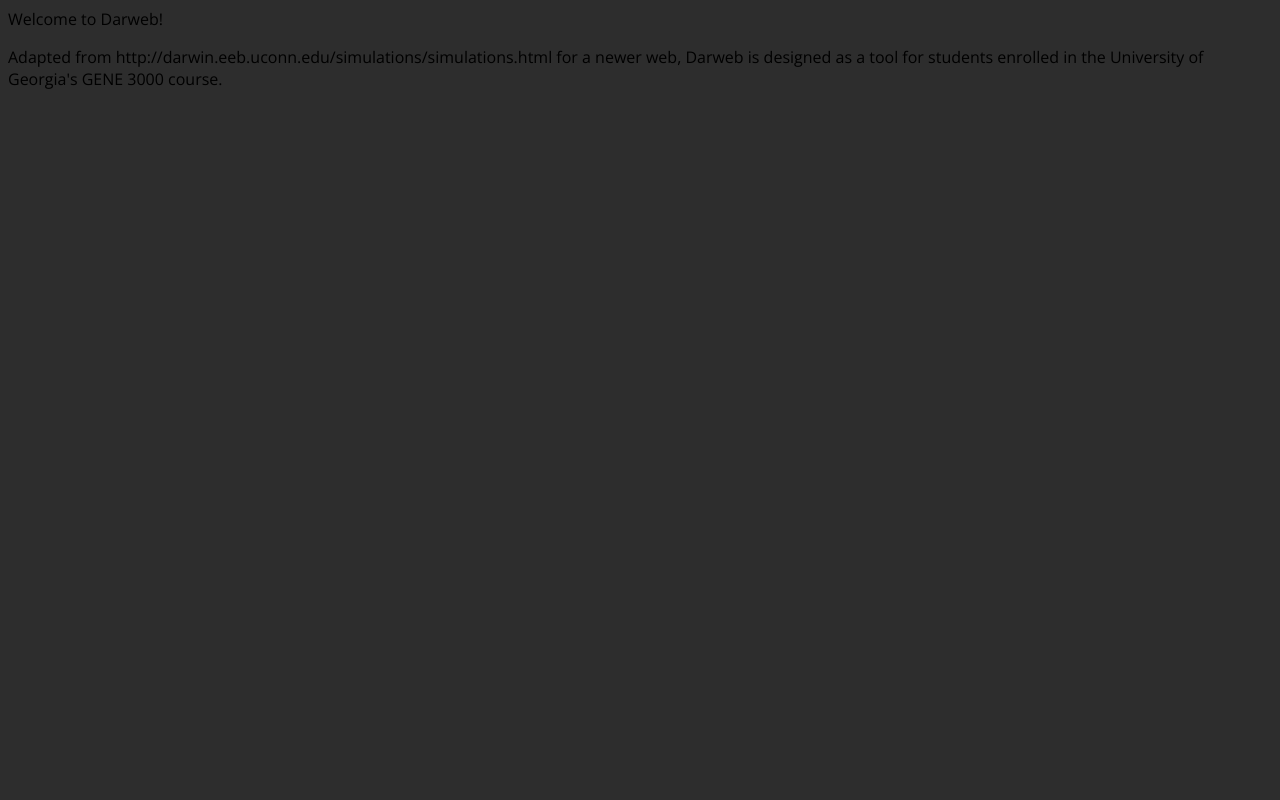
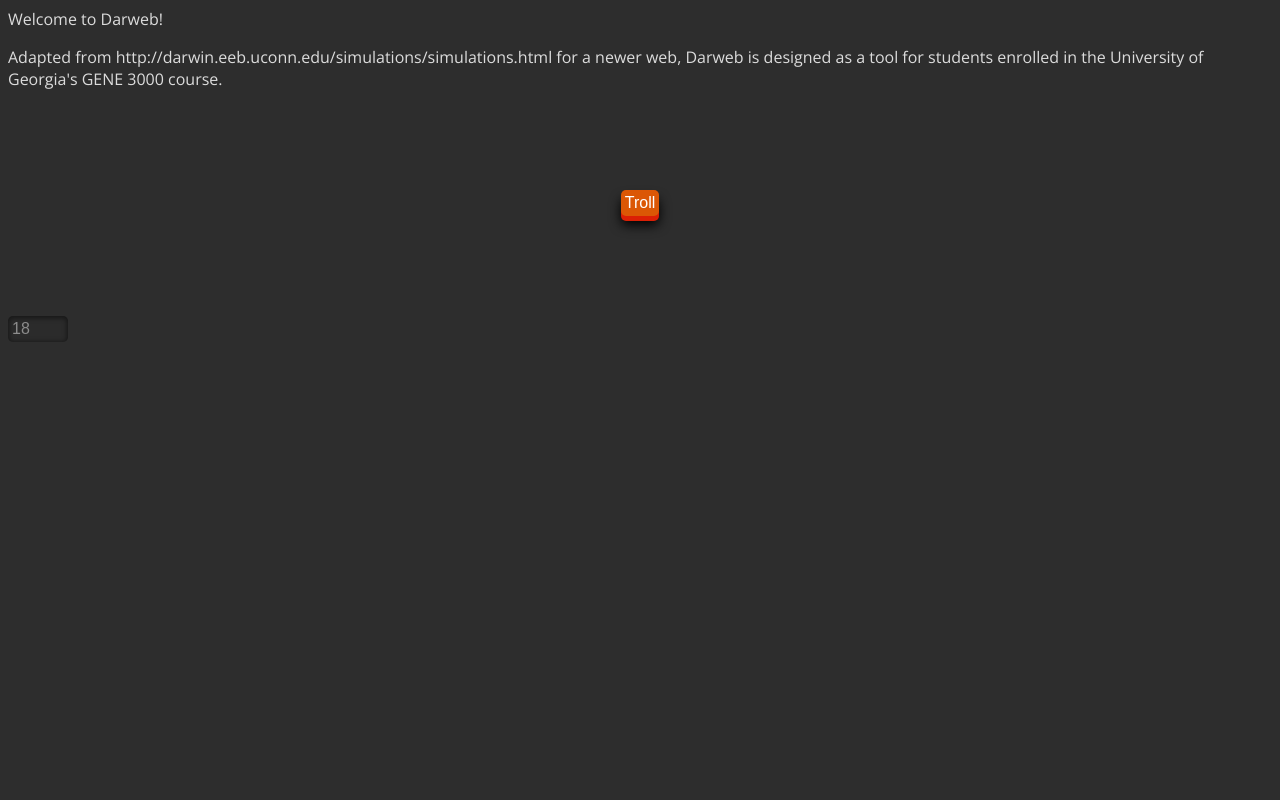
Before and after one commit to AnishN/Darweb, a Flask app: page / in a window 1280 px wide. Run offline with Flask 2, Linux system fonts and the light colour scheme.

Commit message:
Added button and number input css.

```diff
--- a/static/main.css
+++ b/static/main.css
@@ -2,4 +2,88 @@
 {
 	background-color: 2d2d2d;
 	font-family: 'Open Sans', serif;
+	color: dcdcdc;
 }
+button::-moz-focus-inner { border: 0; }
+
+.button
+{
+	-webkit-touch-callout: none;
+    -webkit-user-select: none;
+    -khtml-user-select: none;
+    -moz-user-select: none;
+    -ms-user-select: none;
+    user-select: none;
+
+	cursor: pointer;
+	border: 0px;
+	position: relative;
+    color: rgba(255,255,255,1);
+    text-decoration: none;
+    background-color: rgba(219,87,5,1);
+    font-size: 1em;
+    display: block;
+    padding: 4px;
+    border-radius: 5px;
+    box-shadow: 0px 5px 0px rgba(219,31,5,1), 0px 9px 12px rgba(0,0,0,1);
+    margin: 100px auto;
+	text-align: center;
+}
+
+.button:active
+{
+    box-shadow: 0px 2px 0px rgba(219,31,5,1), 0px 3px 6px rgba(0,0,0,1);
+    position: relative;
+    top: 3px;
+}
+
+.button:focus
+{
+    border: none;
+    outline: none;
+}
+
+/* Hide the spinners in firefox (by disguising as textbox.
+ * Also provides some nice theming. */
+input[type='number']
+{
+	-moz-appearance:textfield;
+	display: inline-block;
+	box-sizing: border-box;
+	cursor: pointer;
+	top: 0;
+	right: 0;
+	bottom: 0;
+	left: 0;
+	width: 45pt;
+	padding: 4px;
+	overflow: hidden;
+	border: none;
+	border-radius: 5px;
+	font-size: 1em;
+	color: rgba(140,140,140,1);
+	text-decoration: normal;
+	-o-text-overflow: ellipsis;
+	text-overflow: ellipsis;
+	background: rgba(40,40,40,0.4);
+	box-shadow: 0px 1px 5px 1px rgba(0,0,0,0.5) inset;
+}
+
+input[type='number']:hover
+{
+	background-color: rgba(0,0,0,0.4);
+	color: dcdcdc;
+}
+
+input[type='number']:focus
+{
+	cursor: default;
+	background-color: rgba(0,0,0,0.4);
+	color: dcdcdc;
+}
+
+/*Hide the spinner arrows on webkit browsers*/
+input::-webkit-outer-spin-button,
+input::-webkit-inner-spin-button {
+    -webkit-appearance: none;
+}
--- a/templates/index.html
+++ b/templates/index.html
@@ -7,5 +7,7 @@
 <body>
 	<p>Welcome to Darweb!</p>
 	<p>Adapted from http://darwin.eeb.uconn.edu/simulations/simulations.html for a newer web, Darweb is designed as a tool for students enrolled in the University of Georgia's GENE 3000 course.</p>
+	<button class = "button">Troll</button>
+	<input type="number" name="age" id="age" min="18" max="120" step="0.1" value="18">
 </body>
 </html>
```
